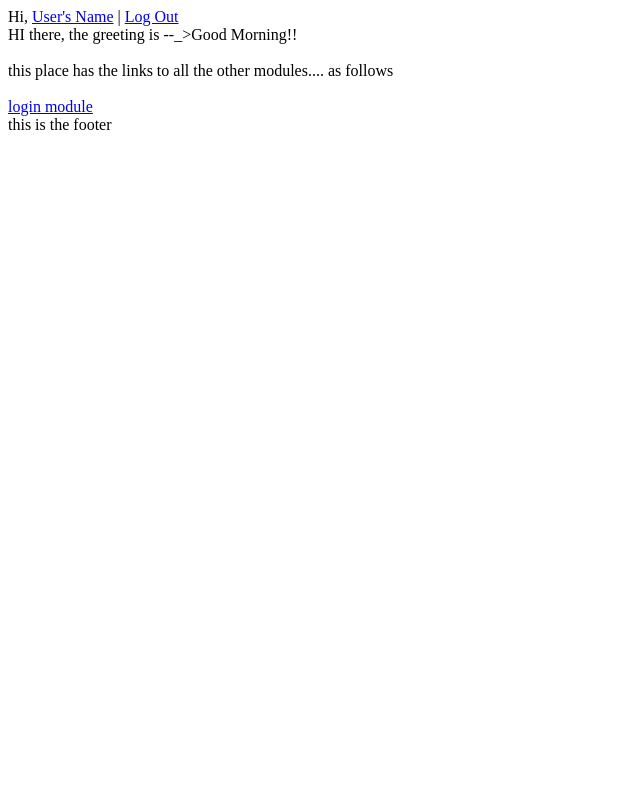
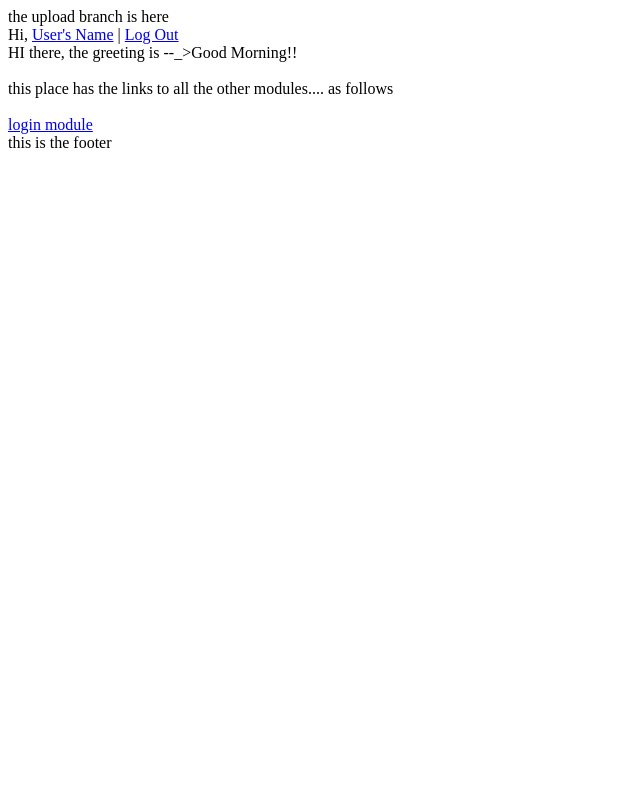
Before and after one commit to amarcommonmanweb/school_modules, a CodeIgniter app: page /index.php/home/index in a window 1280 px wide. Shown: the whole page, without its empty margins (0-640 px from the left). Run offline with CodeIgniter, Linux system fonts and the light colour scheme.

Commit message:
testing branch commit

```diff
--- a/index.php
+++ b/index.php
@@ -1,5 +1,5 @@
 <?php
-
+echo 'the upload branch is here';
 /*
  *---------------------------------------------------------------
  * APPLICATION ENVIRONMENT
```
